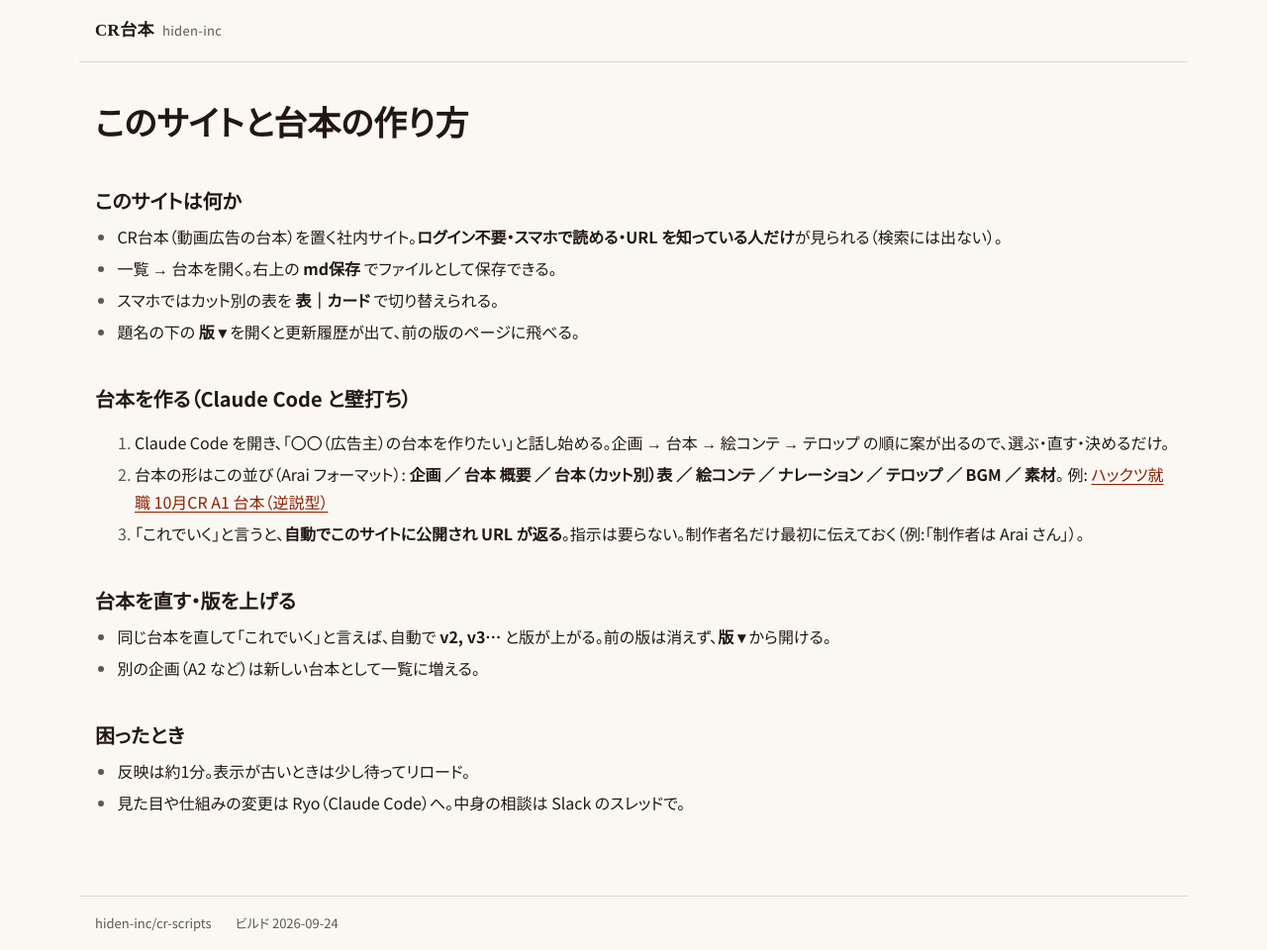
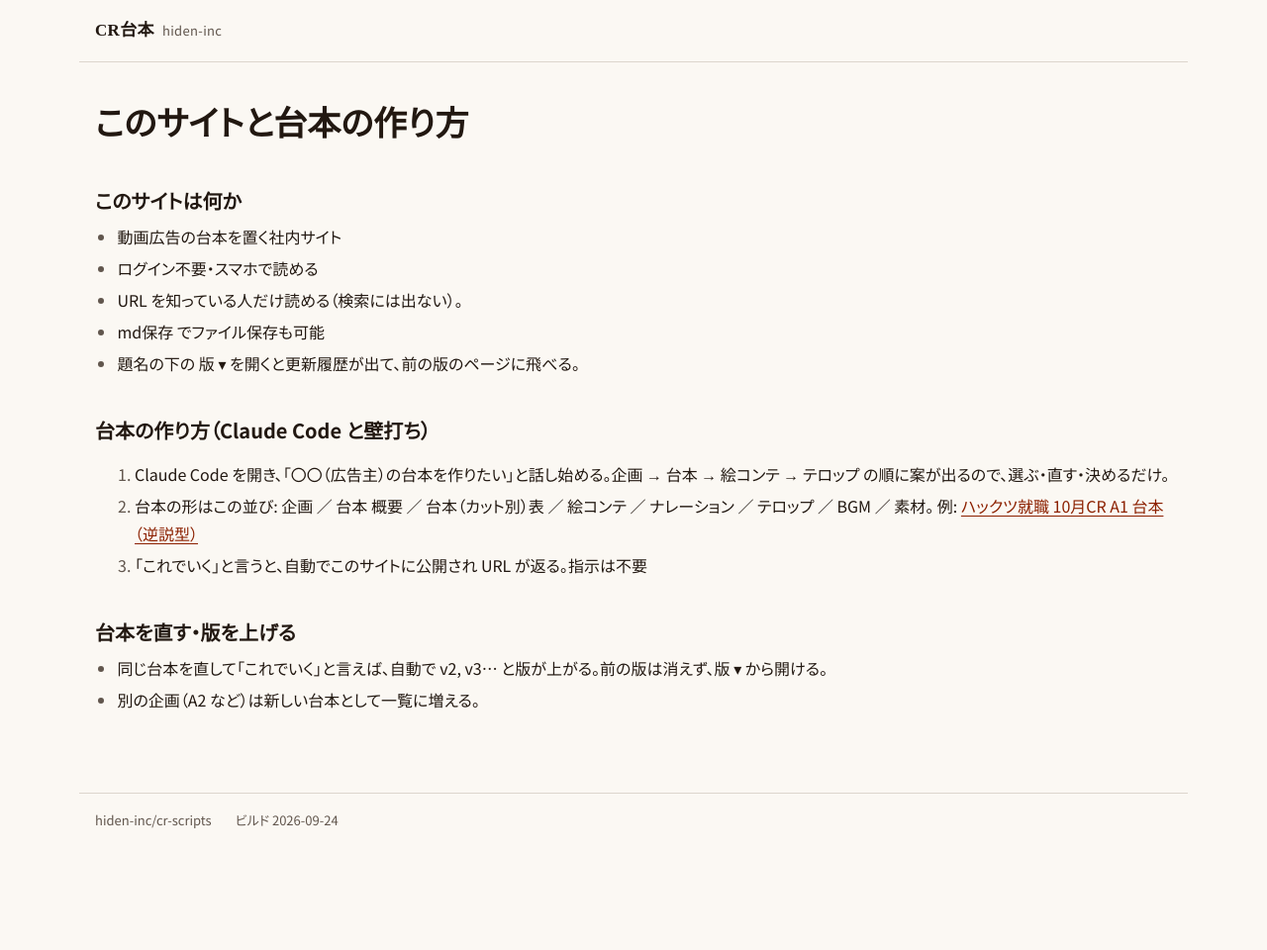
Before and after one commit to hiden-inc/cr-scripts, a Jekyll site: the page built from guide.md, in a window 1280 px wide. Shown: the whole page at 99% size. Built offline with Jekyll 4.4.1, drawn with Linux system fonts in a browser that asks for light colours; some web fonts are replaced; our own code applies the rules of GitHub Pages for plain Markdown files; after the commit the page ends 900 px from its top, so only the background shows below that.

Commit message:
docs: 使い方ページをユーザー指定の文面に差し替え
Co-Authored-By: Claude Fable 5.1 <noreply@anthropic.com>

```diff
--- a/guide.md
+++ b/guide.md
@@ -2,24 +2,19 @@
 
 ## このサイトは何か
 
-- CR台本（動画広告の台本）を置く社内サイト。**ログイン不要・スマホで読める・URL を知っている人だけ**が見られる（検索には出ない）。
-- 一覧 → 台本を開く。右上の **md保存** でファイルとして保存できる。
-- スマホではカット別の表を **表｜カード** で切り替えられる。
-- 題名の下の **版 ▾** を開くと更新履歴が出て、前の版のページに飛べる。
+- 動画広告の台本を置く社内サイト
+- ログイン不要・スマホで読める
+- URL を知っている人だけ読める（検索には出ない）。
+- md保存 でファイル保存も可能
+- 題名の下の 版 ▾ を開くと更新履歴が出て、前の版のページに飛べる。
 
-## 台本を作る（Claude Code と壁打ち）
+## 台本の作り方（Claude Code と壁打ち）
 
 1. Claude Code を開き、「〇〇（広告主）の台本を作りたい」と話し始める。企画 → 台本 → 絵コンテ → テロップ の順に案が出るので、選ぶ・直す・決めるだけ。
-2. 台本の形はこの並び（Arai フォーマット）: **企画 ／ 台本 概要 ／ 台本（カット別）表 ／ 絵コンテ ／ ナレーション ／ テロップ ／ BGM ／ 素材**。
-   例: [ハックツ就職 10月CR A1 台本（逆説型）](hackz/2026-10-a1-gyakusetsu.md)
-3. 「これでいく」と言うと、**自動でこのサイトに公開され URL が返る**。指示は要らない。制作者名だけ最初に伝えておく（例:「制作者は Arai さん」）。
+2. 台本の形はこの並び: 企画 ／ 台本 概要 ／ 台本（カット別）表 ／ 絵コンテ ／ ナレーション ／ テロップ ／ BGM ／ 素材。 例: [ハックツ就職 10月CR A1 台本（逆説型）](https://hiden-inc.github.io/cr-scripts/hackz/2026-10-a1-gyakusetsu/)
+3. 「これでいく」と言うと、自動でこのサイトに公開され URL が返る。指示は不要
 
 ## 台本を直す・版を上げる
 
-- 同じ台本を直して「これでいく」と言えば、自動で **v2, v3…** と版が上がる。前の版は消えず、**版 ▾** から開ける。
+- 同じ台本を直して「これでいく」と言えば、自動で v2, v3… と版が上がる。前の版は消えず、版 ▾ から開ける。
 - 別の企画（A2 など）は新しい台本として一覧に増える。
-
-## 困ったとき
-
-- 反映は約1分。表示が古いときは少し待ってリロード。
-- 見た目や仕組みの変更は Ryo（Claude Code）へ。中身の相談は Slack のスレッドで。
```
